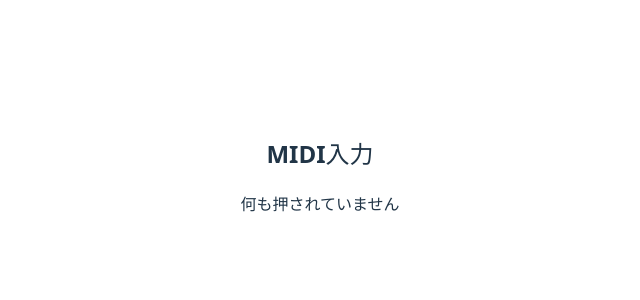
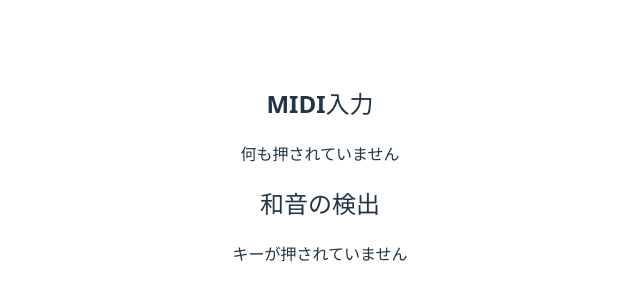
Before and after one commit to tarakichi/piano_chord_practice, a React (Vite) app: page / in a window 1280 px wide. Shown: the part 226-526 px from the top of the page, without its empty margins (320-960 px from the left). Built offline with nearby package versions, Linux system fonts and the light colour scheme.

Commit message:
add chord detection function

```diff
--- a/src/App.tsx
+++ b/src/App.tsx
@@ -1,10 +1,15 @@
 import './App.css'
 import MidiInputViewer from './components/MidiInputViewer'
+import ChordDisplay from './components/ChordDisplay';
+import { useState } from 'react';
 
 function App() {
+  const [notes, setNotes] = useState<string[]>([])
+
   return (
     <>
-      <MidiInputViewer/>
+      <MidiInputViewer notes={notes} onNotesChange={setNotes}/>
+      <ChordDisplay notes={notes} />
     </>
   )
 }
--- /dev/null
+++ b/src/components/ChordDisplay.tsx
@@ -0,0 +1,36 @@
+interface Props {
+    notes: string[]
+}
+
+function detectChord(notes: string[]): string | null {
+    const sortedNotes = notes.map(n => n.slice(0, -1)).sort()
+
+    const triads = [
+        ["C", "E", "G"],
+    ]
+
+    for (const triad of triads) {
+        if (triad.every(n => sortedNotes.includes(n))) {
+            return triad.join("-") + " chord"
+        }
+    }
+
+    return null
+}
+
+export default function ChordDisplay({ notes }: Props) {
+    const chord = detectChord(notes)
+
+    return (
+        <div>
+            <h2>和音の検出</h2>
+            {notes.length === 0 ? (
+                <p>キーが押されていません</p>
+            ) : chord ? (
+                <p>コード：{chord}</p>
+            ) : (
+                <p>コードが見つかりません</p>
+            )}
+        </div>
+    )
+}
--- a/src/components/MidiInputViewer.tsx
+++ b/src/components/MidiInputViewer.tsx
@@ -1,4 +1,4 @@
-import { useEffect, useState } from 'react'
+import { useEffect } from 'react'
 
 const noteNames = ['C', 'C#', 'D', 'D#', 'E', 'F', 'F#', 'G', 'G#', 'A', 'A#', 'B']
 
@@ -8,10 +8,15 @@ function getNoteName(noteNumber: number) {
   return `${noteNames[note]}${octave}`
 }
 
-export default function MidiInputViewer() {
-  const [notes, setNotes] = useState<string[]>([])
+interface Props {
+    notes: string[]
+    onNotesChange: (notes: string[]) => void
+}
+
+export default function MidiInputViewer({ notes, onNotesChange }: Props) {
 
   useEffect(() => {
+    const pressed: Set<string> = new Set()
     // MIDIアクセスを要求
     navigator.requestMIDIAccess().then((access) => {
       for (const input of access.inputs.values()) {
@@ -20,23 +25,20 @@ export default function MidiInputViewer() {
           const [command, noteNumber, velocity] = message.data
           const noteName = getNoteName(noteNumber)
           if (command === 144 && velocity > 0) {
-            setNotes((prev) => {
-              if (!prev.includes(noteName)) {
-                return [...prev, noteName]
-              }
-              return prev
-            })
+            pressed.add(noteName)
           }
 
           if (command === 128 || (command === 144 && velocity === 0)) {
-            setNotes((prev) => prev.filter((n) => n !== noteName))
+            pressed.delete(noteName)
           }
+
+          onNotesChange(Array.from(pressed))
         }
       }
     }).catch((err) => {
       console.error("MIDI接続に失敗しました:", err)
     })
-  }, [])
+  }, [onNotesChange])
 
   return (
     <>
```
